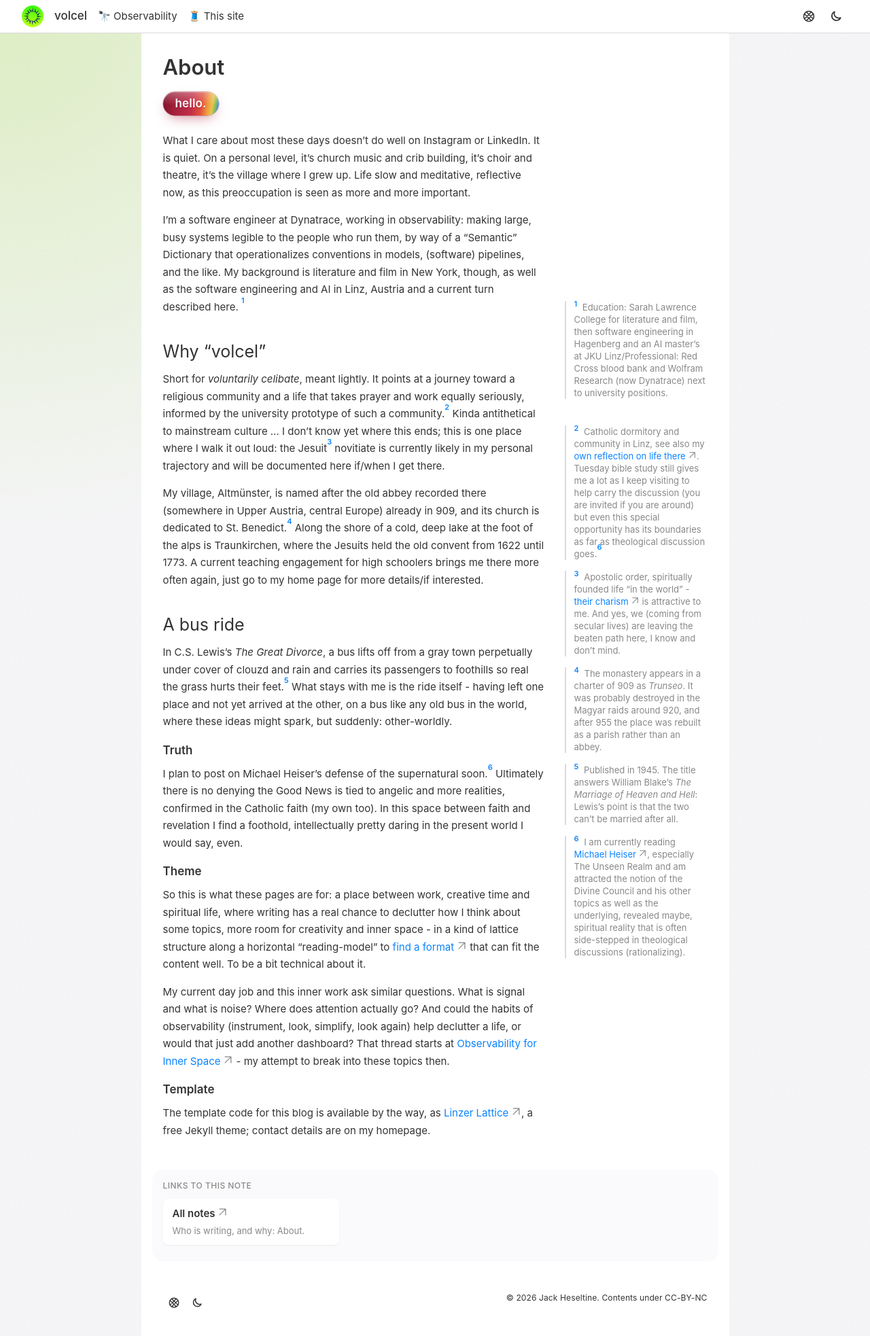
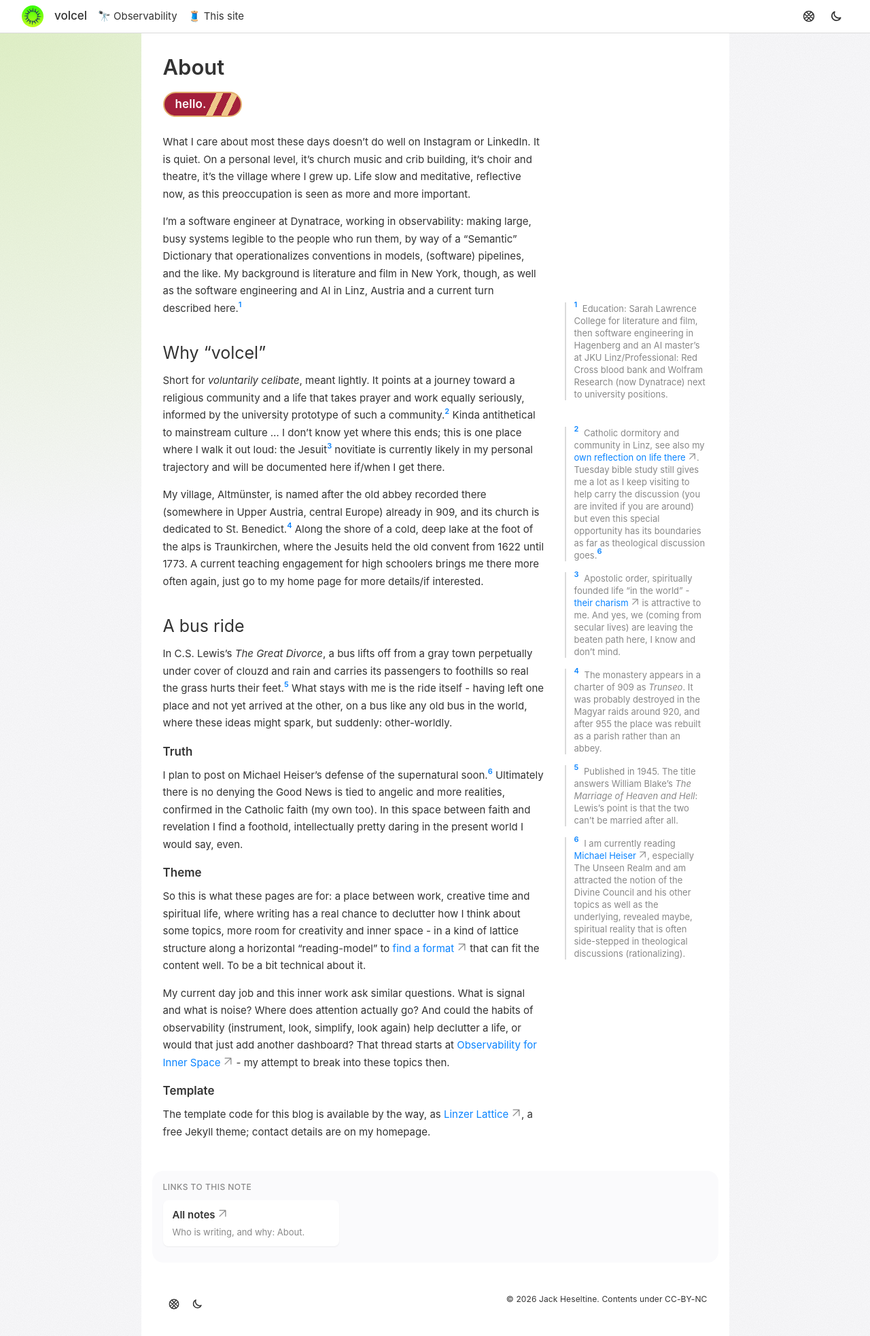
Before and after one commit to heseltime/volcel, a Jekyll site: the page built from _notes/Public/About.md, in a window 1280 px wide. Shown: the whole page at 68% size. Built offline with Jekyll 4.4.1, drawn with Linux system fonts in a browser that asks for light colours.

Commit message:
Flat torte label; footnote numbers no longer push lines apart
The note's opening heading is now a flat slice of torte: jam filling, crust
rim, two dough strips. Footnote numbers are lifted with position instead of
vertical-align, and kramdown's <sup> no longer lifts them a second time, so a
margin note that cites another note keeps even line spacing.

Co-Authored-By: Claude Opus 5.5 <noreply@anthropic.com>

```diff
--- a/_notes/Public/About.md
+++ b/_notes/Public/About.md
@@ -7,7 +7,7 @@ date: 2026-11-13
 
 What I care about most these days doesn't do well on Instagram or LinkedIn. It is quiet. On a personal level, it's church music and crib building, it's choir and theatre, it's the village where I grew up. Life slow and meditative, reflective now, as this preoccupation is seen as more and more important.
 
-I'm a software engineer at Dynatrace, working in observability: making large, busy systems legible to the people who run them, by way of a "Semantic" Dictionary that operationalizes conventions in models, (software) pipelines, and the like. My background is literature and film in New York, though, as well as the software engineering and AI in Linz, Austria and a current turn described here. [^road]
+I'm a software engineer at Dynatrace, working in observability: making large, busy systems legible to the people who run them, by way of a "Semantic" Dictionary that operationalizes conventions in models, (software) pipelines, and the like. My background is literature and film in New York, though, as well as the software engineering and AI in Linz, Austria and a current turn described here.[^road]
 
 ## Why "volcel"
 
--- a/assets/css/stack.css
+++ b/assets/css/stack.css
@@ -55,13 +55,13 @@ body.garden {
 }
 
 /* A note that opens with its own `# heading` (About's "hello.") wears it as
-   a label under the title: a pill in redcurrant jam that runs, near its end,
-   through the rest of the spectrum. Torte colours, Apple-style finish:
-   top gloss, hairline edge, soft jam-tinted shadow. */
+   a label under the title, drawn like a slice of the flat torte: jam filling,
+   a crust rim, and two dough strips of the lattice crossing its end. */
 .pane-scroll .content > h1:first-child {
   display: inline-block;
   margin: 2px 0 24px;
-  padding: 7px 18px 8px;
+  padding: 6px 50px 7px 16px;
+  border: 2px solid var(--torte-crust);
   border-radius: 999px;
   font-size: 17px;
   line-height: 20px;
@@ -69,23 +69,14 @@ body.garden {
   font-style: normal;
   letter-spacing: 0.01em;
   color: #fff;
-  text-shadow: 0 1px 1px rgba(92, 10, 28, 0.35);
   background:
-    linear-gradient(180deg, rgba(255, 255, 255, 0.30), rgba(255, 255, 255, 0) 55%),
-    linear-gradient(100deg,
-      var(--torte-jam-lo) 0%,
-      var(--torte-jam) 24%,
-      var(--torte-jam-hi) 52%,
-      #e0503a 68%,
-      #f09a3e 79%,
-      #e6c44d 86%,
-      #8cc152 91%,
-      #4a90e2 96%,
-      #9b59d0 100%);
-  box-shadow:
-    inset 0 1px 0 rgba(255, 255, 255, 0.35),
-    0 0 0 0.5px rgba(124, 16, 39, 0.5),
-    0 8px 20px -8px rgba(163, 32, 59, 0.65);
+    linear-gradient(115deg,
+      transparent calc(100% - 46px),
+      var(--torte-dough) calc(100% - 46px) calc(100% - 37px),
+      transparent calc(100% - 37px) calc(100% - 26px),
+      var(--torte-dough) calc(100% - 26px) calc(100% - 17px),
+      transparent calc(100% - 17px)),
+    var(--torte-jam);
 }
 
 .pane-scroll .content h2 {
@@ -584,12 +575,23 @@ body.garden {
   display: none;
 }
 
+/* Footnote numbers are lifted with position, not vertical-align: super, so
+   they never push lines apart (in a margin note that cites another note,
+   too). Kramdown's <sup> wrapper stays on the baseline to avoid lifting twice. */
+.pane-scroll .content sup[role="doc-noteref"] {
+  vertical-align: baseline;
+  line-height: 0;
+  font-size: inherit;
+}
+
 .sidenote-number,
 .pane-scroll .content a.footnote {
   font-size: 11px;
   font-weight: 600;
   color: var(--brand);
-  vertical-align: super;
+  vertical-align: baseline;
+  position: relative;
+  top: -0.6em;
   line-height: 0;
   text-decoration: none;
 }
```
